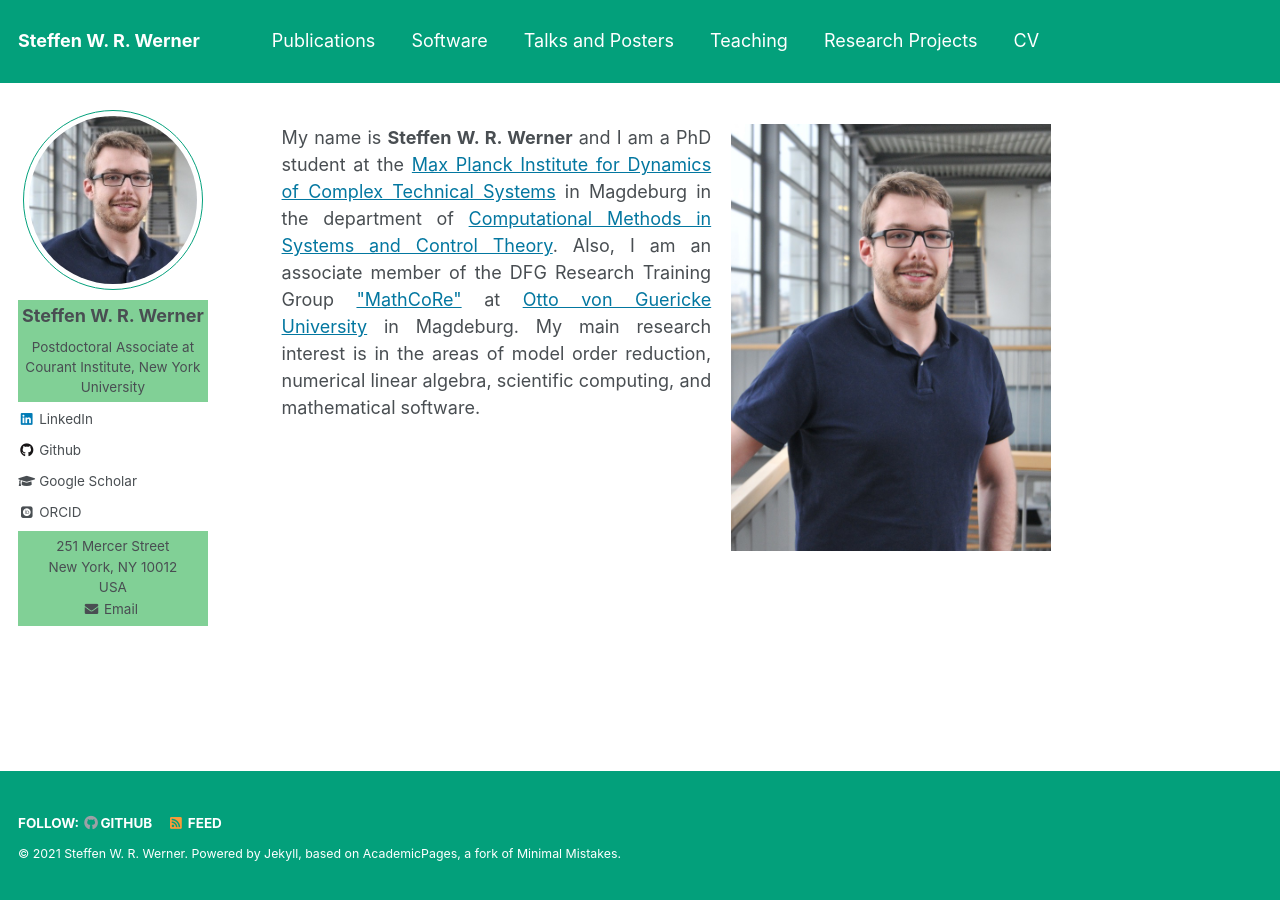
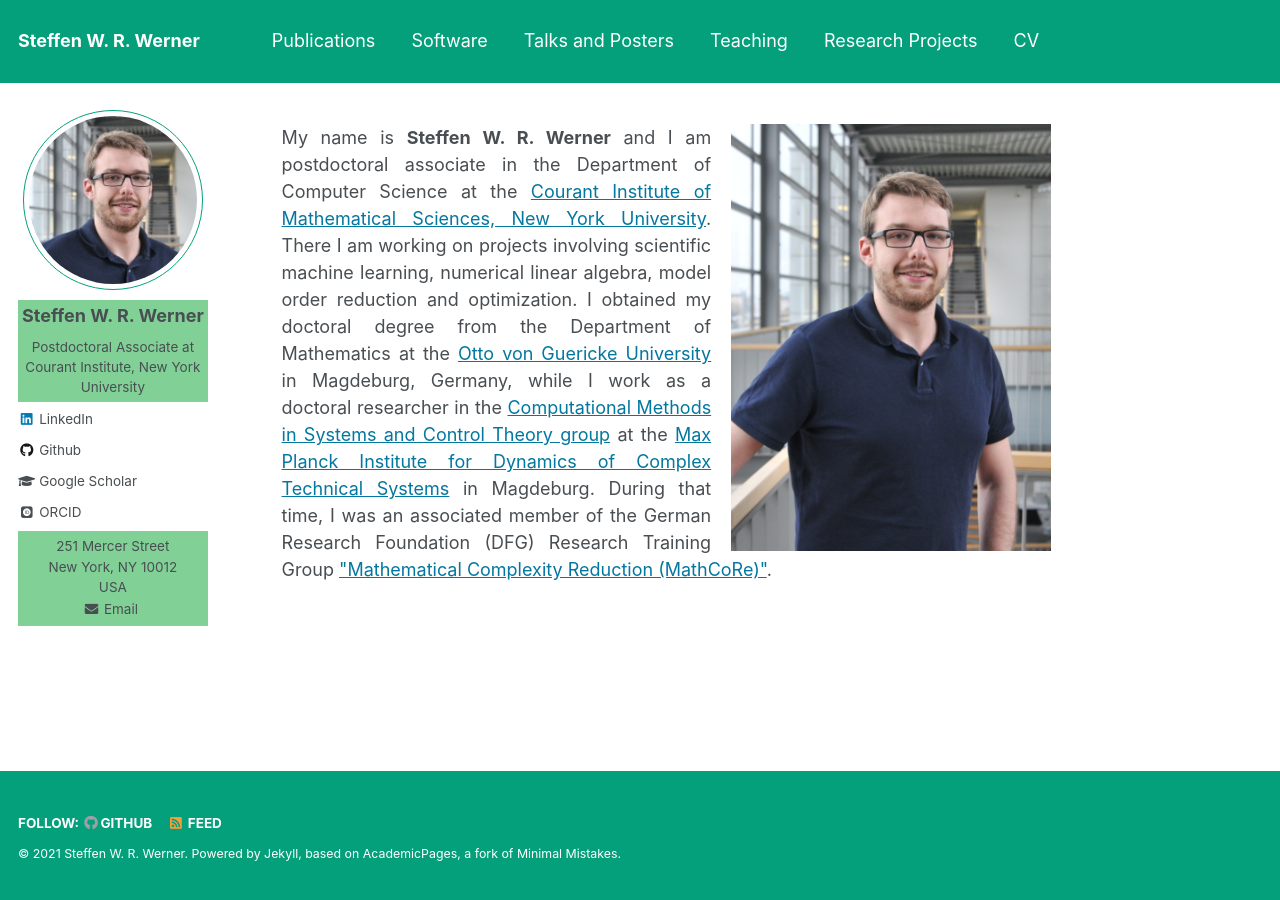
Before and after one commit to ninsteve/ninsteve.github.io, a Jekyll site: the page built from _pages/about.md, in a window 1280 px wide. Built offline with Jekyll 4.4.1, drawn with Linux system fonts in a browser that asks for light colours; some web fonts are replaced.

Commit message:
Updated main landing page

```diff
--- a/_pages/about.md
+++ b/_pages/about.md
@@ -12,15 +12,21 @@ redirect_from:
 <img src="/images/profile_large.jpg"
 alt="Full Profile picture"
 style="float:right; max-width:320px; display: block; margin-left: 20px">
-My name is <strong>Steffen W. R. Werner</strong> and I am a PhD student at the
-<a target="blank_" href="https://www.mpi-magdeburg.mpg.de/2316/en">Max Planck
-Institute for Dynamics of Complex Technical Systems</a> in Magdeburg in the
-department of <a target="blank_" href="https://www.mpi-magdeburg.mpg.de/csc">
-Computational Methods in Systems and Control Theory</a>.
-Also, I am an associate member of the DFG Research Training Group
-<a target="blank_" href="https://www.mathcore.ovgu.de/">"MathCoRe"</a> at
-<a target="blank_" href="https://www.uni-magdeburg.de/en/">Otto von Guericke
-University</a> in Magdeburg.
-My main research interest is in the areas of model order reduction,
-numerical linear algebra, scientific computing, and mathematical software.
+My name is <strong>Steffen W. R. Werner</strong> and I am postdoctoral associate
+in the Department of Computer Science at the <a target="blank_"
+href="https://cims.nyu.edu/dynamic/">Courant Institute of Mathematical Sciences,
+New York University</a>.
+There I am working on projects involving scientific machine learning, numerical
+linear algebra, model order reduction and optimization.
+I obtained my doctoral degree from the Department of Mathematics at the <a
+target="blank_" href="https://www.uni-magdeburg.de/en/">Otto von Guericke
+University</a> in Magdeburg, Germany, while I work as a doctoral researcher in
+the <a target="blank_" href="https://www.mpi-magdeburg.mpg.de/csc">
+Computational Methods in Systems and Control Theory group</a> at the <a
+target="blank_" href="https://www.mpi-magdeburg.mpg.de/2316/en">Max Planck
+Institute for Dynamics of Complex Technical Systems</a> in Magdeburg.
+During that time, I was an associated member of the German Research Foundation
+(DFG) Research Training Group <a target="blank_"
+href="https://www.mathcore.ovgu.de/">"Mathematical Complexity Reduction
+(MathCoRe)"</a>.
 </p>
```
